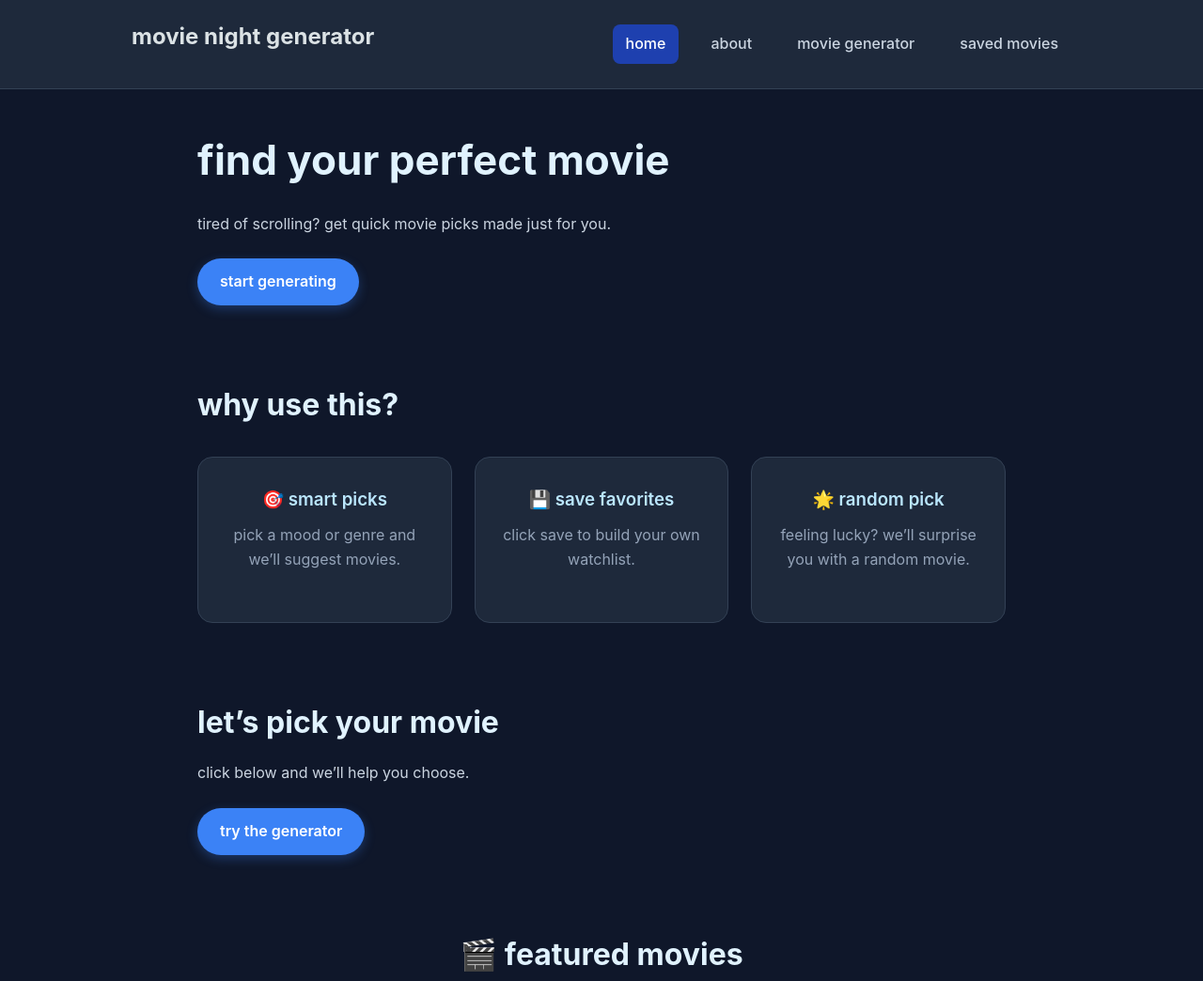
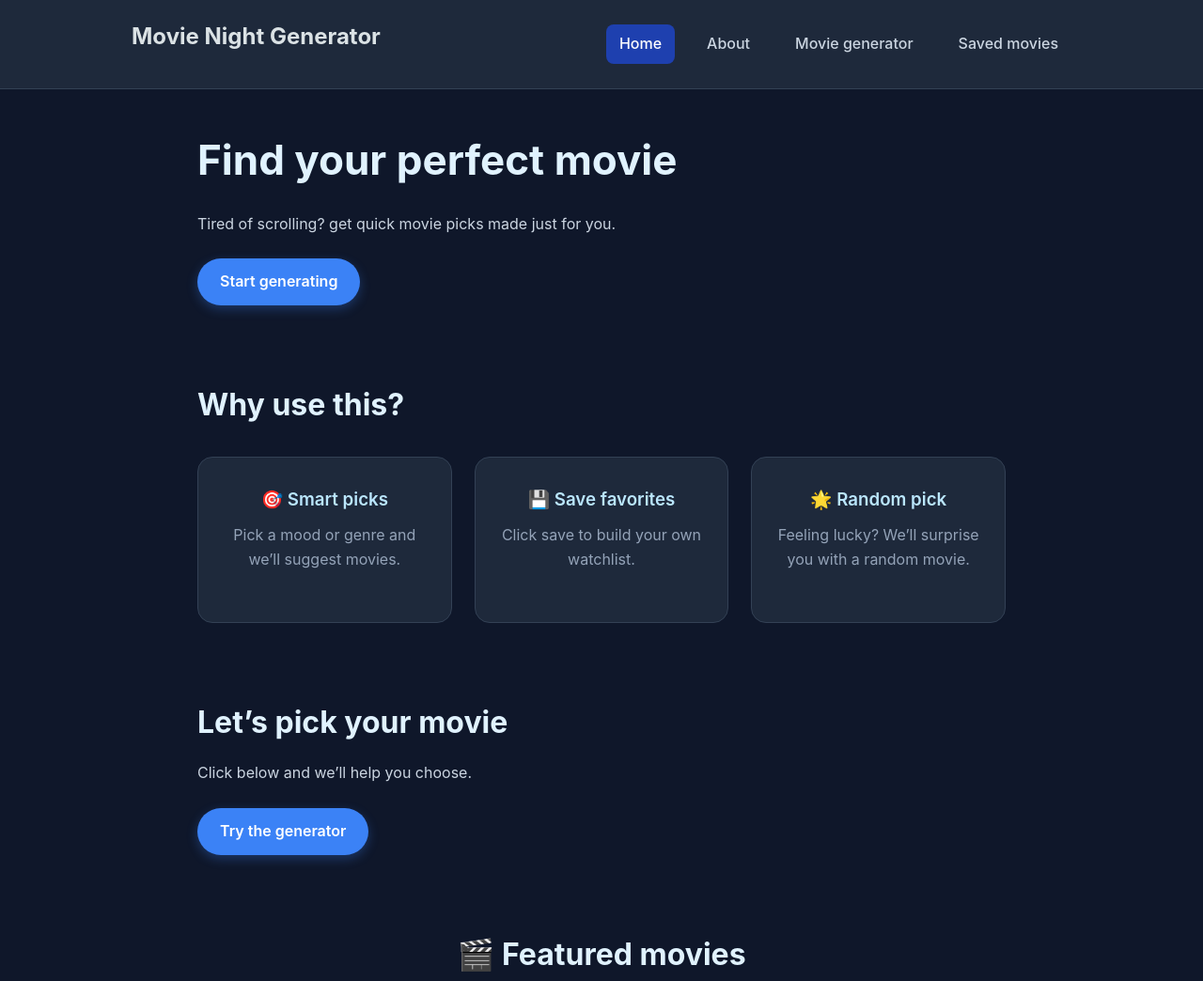
Before and after one commit to hadimohammed17/finalproject, a plain HTML site: page frontend/index.html in a window 1280 px wide. Shown: the top 1044 px of the page at 94% size. Drawn offline with nearby package versions, Linux system fonts and the light colour scheme; no server answers; a web font is replaced by a local one.

Commit message:
Update index.html

```diff
--- a/frontend/index.html
+++ b/frontend/index.html
@@ -1,7 +1,7 @@
 <html>
   <head>
     <meta name="viewport" content="width=device-width, initial-scale=1.0" />
-    <title>movie night generator</title>
+    <title>Movie Night Generator</title>
     <link rel="stylesheet" href="finalstyle.css" />
     <script src="https://cdn.jsdelivr.net/npm/@supabase/supabase-js"></script>
 
@@ -17,13 +17,13 @@
     <header class="navbar">
       <div class="nav-container">
         <div class="nav-logo">
-          <h2>movie night generator</h2>
+          <h2>Movie Night Generator</h2>
         </div>
         <nav class="nav-menu">
-          <a href="index.html" class="nav-link active">home</a>
-          <a href="about.html" class="nav-link">about</a>
-          <a href="movies.html" class="nav-link">movie generator</a>
-          <a href="saved.html" class="nav-link">saved movies</a>
+          <a href="index.html" class="nav-link active">Home</a>
+          <a href="about.html" class="nav-link">About</a>
+          <a href="movies.html" class="nav-link">Movie generator</a>
+          <a href="saved.html" class="nav-link">Saved movies</a>
         </nav>
       </div>
     </header>
@@ -32,30 +32,30 @@
     <main class="about-main">
       <section class="about-hero">
         <div class="container">
-          <h1 class="about-title">find your perfect movie</h1>
+          <h1 class="about-title">Find your perfect movie</h1>
           <p class="about-subtitle">
-            tired of scrolling? get quick movie picks made just for you.
+            Tired of scrolling? get quick movie picks made just for you.
           </p>
-          <a href="movies.html" class="cta-button">start generating</a>
+          <a href="movies.html" class="cta-button">Start generating</a>
         </div>
       </section>
 
       <!-- why this is helpful -->
       <section class="about-section features-section">
         <div class="container">
-          <h2>why use this?</h2>
+          <h2>Why use this?</h2>
           <div class="features-grid">
             <div class="feature-card">
-              <h3>🎯 smart picks</h3>
-              <p>pick a mood or genre and we’ll suggest movies.</p>
+              <h3>🎯 Smart picks</h3>
+              <p>Pick a mood or genre and we’ll suggest movies.</p>
             </div>
             <div class="feature-card">
-              <h3>💾 save favorites</h3>
-              <p>click save to build your own watchlist.</p>
+              <h3>💾 Save favorites</h3>
+              <p>Click save to build your own watchlist.</p>
             </div>
             <div class="feature-card">
-              <h3>🌟 random pick</h3>
-              <p>feeling lucky? we’ll surprise you with a random movie.</p>
+              <h3>🌟 Random pick</h3>
+              <p>Feeling lucky? We’ll surprise you with a random movie.</p>
             </div>
           </div>
         </div>
@@ -64,9 +64,9 @@
       <!-- get started -->
       <section class="about-cta">
         <div class="container">
-          <h2>let’s pick your movie</h2>
-          <p>click below and we’ll help you choose.</p>
-          <a href="movies.html" class="cta-button">try the generator</a>
+          <h2>Let’s pick your movie</h2>
+          <p>Click below and we’ll help you choose.</p>
+          <a href="movies.html" class="cta-button">Try the generator</a>
         </div>
       </section>
     </main>
@@ -74,7 +74,7 @@
     <!-- featured movies slider -->
     <section class="about-section">
       <div class="container">
-        <h2 style="text-align: center">🎬 featured movies</h2>
+        <h2 style="text-align: center">🎬 Featured movies</h2>
         <div class="swiper mySwiper">
           <div class="swiper-wrapper" id="featured-swiper"></div>
           <div class="swiper-button-next"></div>
@@ -86,9 +86,9 @@
     <!-- footer info -->
     <footer class="footer">
       <div class="container">
-        <p>movie night generator by hadiya mohammed</p>
+        <p>Movie night generator by hadiya mohammed</p>
         <p>
-          movie info from
+          Movie info from
           <a href="https://www.themoviedb.org/" target="_blank">tmdb</a>
         </p>
       </div>
```
